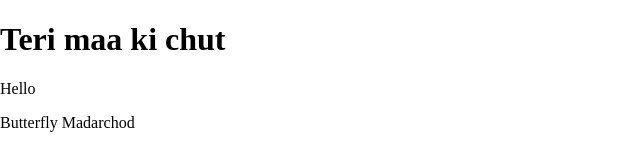
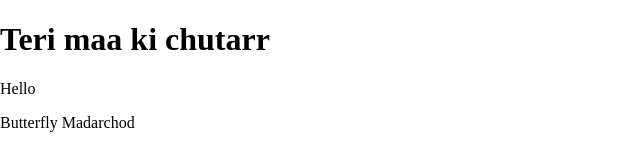
Before and after one commit to Akyush0505/learning-git, a plain HTML site: page index.html in a window 1280 px wide. Shown: the full height of the page, 0-640 px from the left. Drawn offline with Linux system fonts and the light colour scheme.

Commit message:
Updating para in index.html local

```diff
--- a/index.html
+++ b/index.html
@@ -7,7 +7,7 @@
     <link rel="stylesheet" href="style.css">
 </head>
 <body>
-    <h1>Teri maa ki chut</h1>
+    <h1>Teri maa ki chutarr</h1>
     <p>Hello</p>
     <footer>Butterfly Madarchod</footer>
 </body>
```
